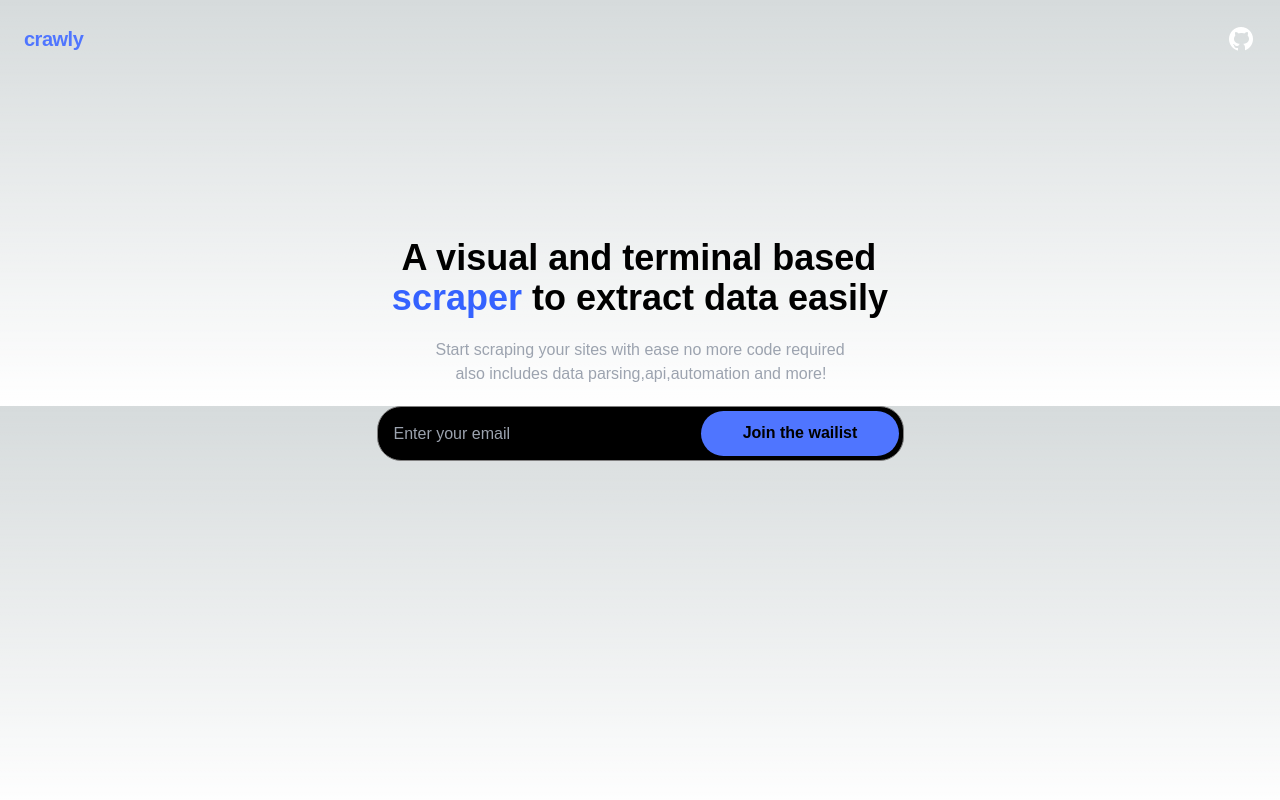
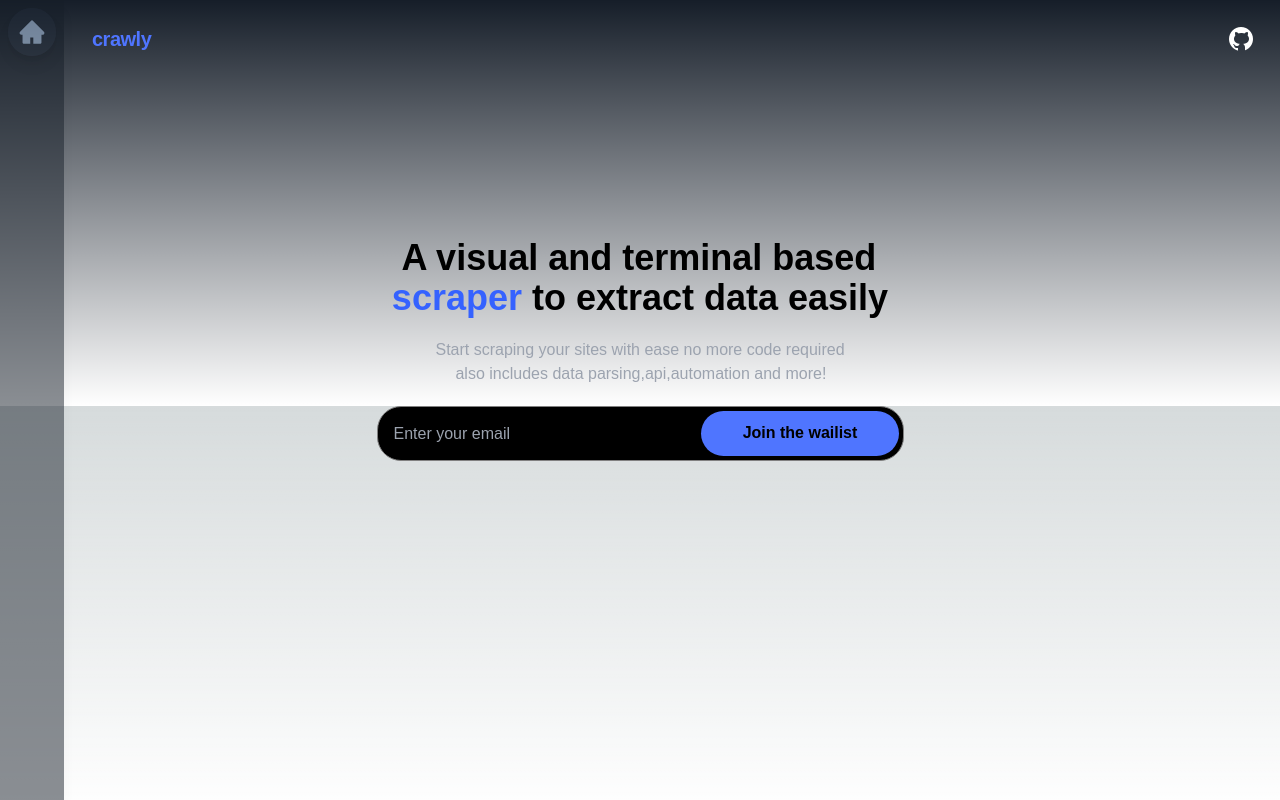
Before and after one commit to sup-Udh/Scraper-io, a Next.js app: page / in a window 1280 px wide. Built offline with nearby package versions, Linux system fonts and the light colour scheme.

Commit message:
new landing

```diff
--- /dev/null
+++ b/components/navbarHome.tsx
@@ -0,0 +1,11 @@
+import Sidebarhome from "./sidebarhomepage";
+export default function NavbarHome() {
+    return(
+        <>
+        <div className="flex">
+          {/* Navbar */}
+          <Sidebarhome />
+        </div>
+        </>
+    )
+}
--- /dev/null
+++ b/components/sidebarhomepage.tsx
@@ -0,0 +1,30 @@
+import { AiFillHome, AiFillInfoCircle } from "react-icons/ai";
+export default function Sidebarhome(){
+    const SideBarIcon = ({ icon } : {icon: any}) => (
+        <div className="sidebar-icon group">
+          {icon}
+
+
+
+        </div>
+    )
+
+
+    return(
+        <>
+        <div className="fixed top-0 left-0 h-screen w-16 m-0 flex flex-col bg-[#161E29] text-white shadow-lg opacity-50">
+        <span className='sidebar-icon group'>
+        <SideBarIcon icon={<AiFillHome size="28" /> } />
+        <span className='sidebar-tooltip group-hover:scale-100'>
+            Home
+          </span>
+
+        </span>
+
+        </div>
+         </>
+    );
+
+
+
+}
--- a/pages/index.tsx
+++ b/pages/index.tsx
@@ -5,8 +5,7 @@ import axios from 'axios'
 import github from '../public/git.png'
 import Link from 'next/link'
 import { Meta } from '../components/partials/Meta'
-import { Analytics } from '@vercel/analytics/react';
-
+import NavbarHome from '@/components/navbarHome'
 export default function Home() {
   const [email , setEmail] = useState('')
   const [hiddensucess , setHiddensucess] = useState(true)
@@ -45,8 +44,9 @@ export default function Home() {
   return(
     <>
     <Meta title="cralwy || home" description="cralwy is a web scraping tool that helps you scrape data from any website." author="Udhay" />
-
-    <div className='master#0'>
+    <NavbarHome />
+    <body className='bg-[#161E29]'>
+    <div className='master#0 '>
 
 
 
@@ -69,7 +69,7 @@ export default function Home() {
 <div>
   <nav className="flex items-center justify-between flex-wrap  p-6">
     <div className="flex items-center flex-shrink-0 text-[#4F75FF] mr-6">
-      <span className="font-semibold text-xl tracking-tight">crawly</span>
+      <span className="ml-[4.25rem] font-semibold text-xl tracking-tight">crawly</span>
       </div>
       {/* create div on the most left corner  */}
       <div className='flex item-left'>
@@ -110,7 +110,7 @@ export default function Home() {
 
     <div id="waitlist">
 
-      <div className='flex justify-center mt-[1.25rem]'>
+      <div className='flex justify-center mt-[1.25rem] bg-[#161E29]'>
 
       <input type="text" placeholder="Enter your email" value={email} onChange={(e) => setEmail(e.target.value)}
      className='bg-black absolute h-[55px] w-[527px] border border-[#818181] rounded-3xl pl-4 ' />
@@ -136,8 +136,7 @@ export default function Home() {
 
     {/* master class div ending */}
     </div>
-            <Analytics />
-
+    </body>
     </>
 
   )
```
